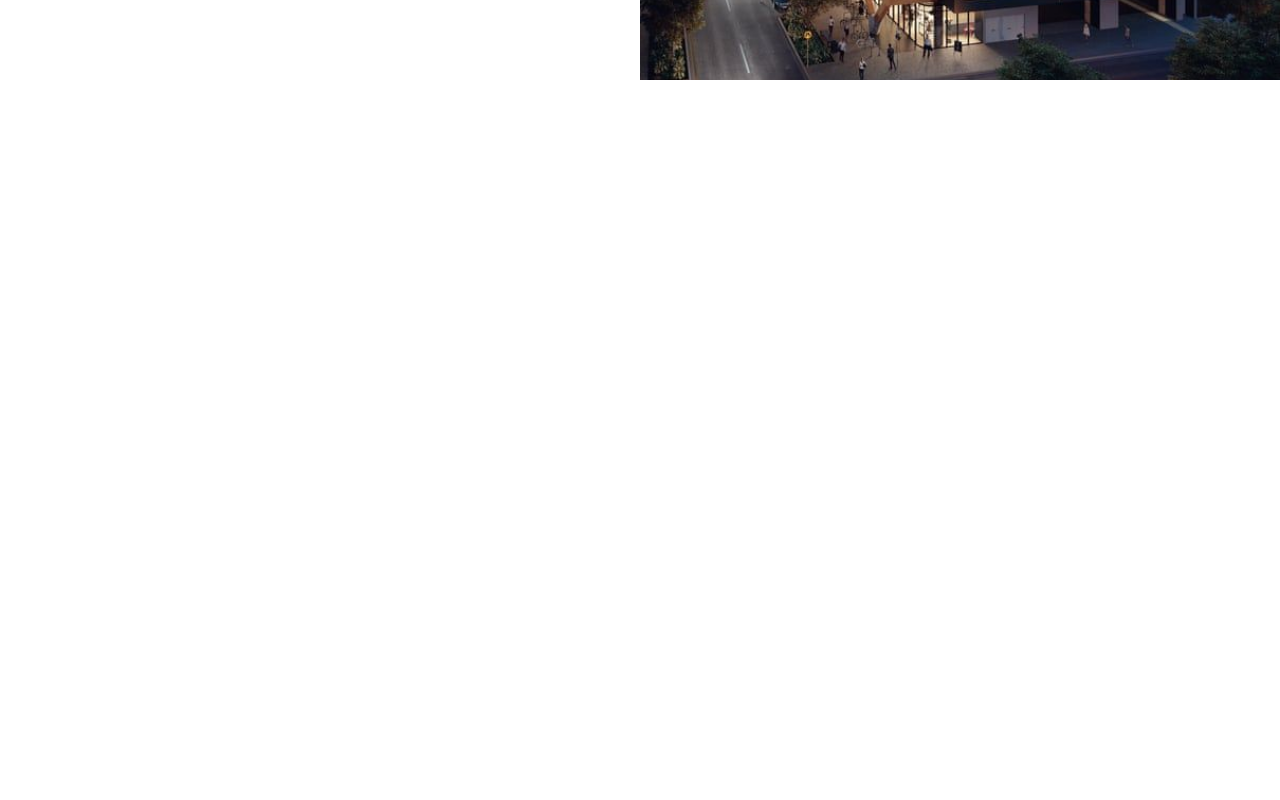
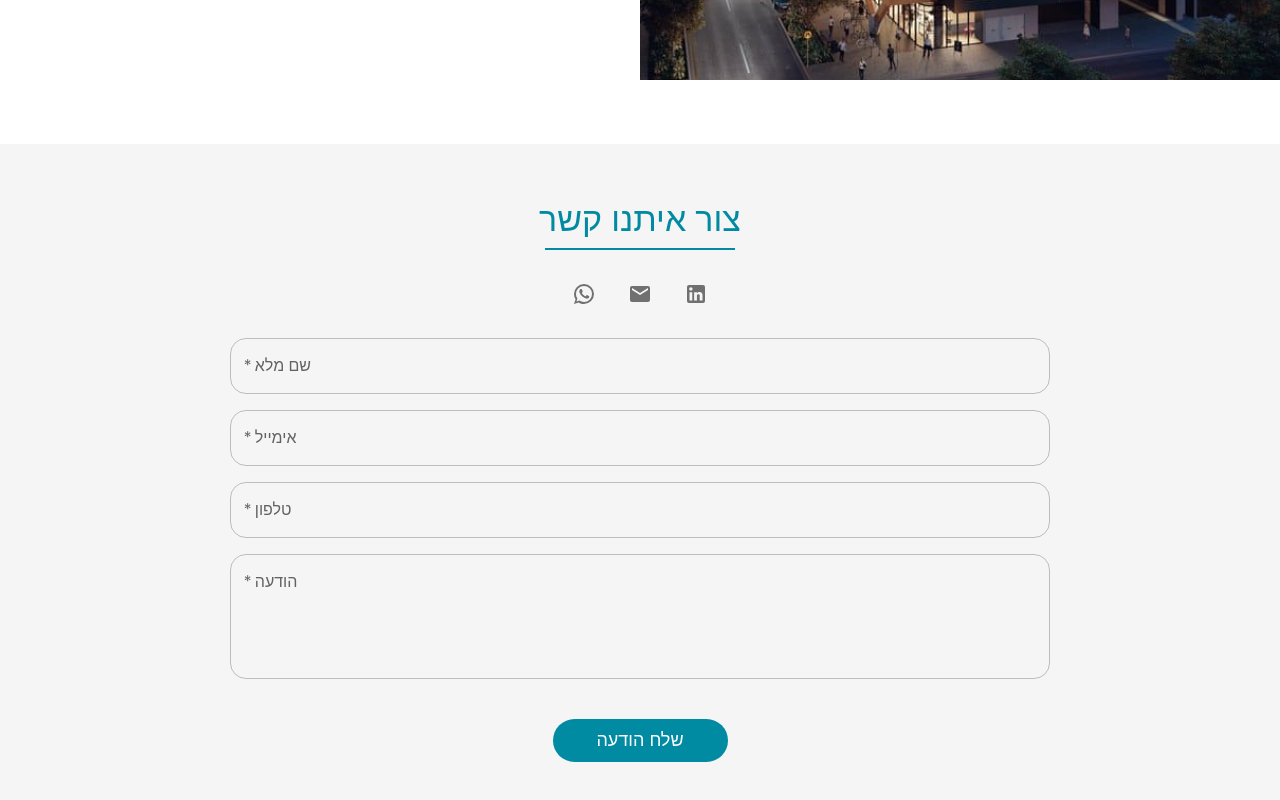
Before and after one commit to edengolan1/Project, a React (Create React App) app: page / in a window 1280 px wide. Shown: the part 2743-3543 px from the top of the page. Before the commit the page ends 2830 px from the top, so only its background shows below. Built offline with nearby package versions, Linux system fonts and the light colour scheme.

Commit message:
added contact

```diff
--- a/package.json
+++ b/package.json
@@ -10,6 +10,7 @@
     "@testing-library/jest-dom": "^5.17.0",
     "@testing-library/react": "^13.4.0",
     "@testing-library/user-event": "^13.5.0",
+    "emailjs-com": "^3.2.0",
     "react": "^18.3.1",
     "react-dom": "^18.3.1",
     "react-scripts": "5.0.1",
--- /dev/null
+++ b/src/components/Contact.js
@@ -0,0 +1,182 @@
+import React, { useState } from "react";
+import { TextField, Typography, Grid, Box, IconButton } from "@mui/material";
+import emailjs from "emailjs-com";
+import WhatsAppIcon from "@mui/icons-material/WhatsApp";
+import EmailIcon from "@mui/icons-material/Email";
+import LinkedInIcon from "@mui/icons-material/LinkedIn";
+import CustomButton from "./Button/CustomButton";
+
+function Contact() {
+  const [fullName, setFullName] = useState("");
+  const [phone, setPhone] = useState("");
+  const [email, setEmail] = useState("");
+  const [message, setMessage] = useState("");
+
+  const sendEmail = (e) => {
+    e.preventDefault();
+    emailjs
+      .send(
+        "service_npnvzce",
+        "template_ywnmreo",
+        {
+          to_email: "eden9123@gmail.com",
+          from_name: fullName,
+          message: message,
+          phone: phone,
+          reply_to: email,
+        },
+        "rVzX5fBmrNmT9I_Cq"
+      )
+      .then(
+        (response) => {
+          console.log("Email sent:", response);
+          alert("Message sent! Thank you!");
+        },
+        (error) => {
+          console.error("Email send failed:", error);
+        }
+      );
+    setFullName("");
+    setEmail("");
+    setPhone("");
+    setMessage("");
+  };
+
+  return (
+    <Box
+      sx={{
+        mt: 8,
+        mb: 6,
+        backgroundColor: "whitesmoke",
+        padding: "54px",
+        display: "flex",
+        flexDirection: "column",
+        alignItems: "center",
+      }}
+    >
+      <Typography variant="h4" align="center" color="#018ba3">
+        צור איתנו קשר
+      </Typography>
+      <Box
+        sx={{
+          borderBottom: "2px solid #018ba3",
+          marginTop: 1,
+          display: "inline-block",
+          width: "190px",
+        }}
+      />
+      <Box
+        sx={{
+          display: "flex",
+          justifyContent: "center",
+          m: 3,
+          gap: 2,
+        }}
+      >
+        <IconButton
+          component="a"
+          href="https://wa.me/+972522877510"
+          target="_blank"
+          rel="noopener noreferrer"
+        >
+          <WhatsAppIcon />
+        </IconButton>
+        <IconButton
+          component="a"
+          href="mailto:eden9123@gmail.com"
+          target="_blank"
+          rel="noopener noreferrer"
+        >
+          <EmailIcon />
+        </IconButton>
+        <IconButton
+          component="a"
+          href="https://www.linkedin.com/in/eden--golan/"
+          target="_blank"
+          rel="noopener noreferrer"
+        >
+          <LinkedInIcon />
+        </IconButton>
+      </Box>
+      <form onSubmit={sendEmail}>
+        <Grid container spacing={2} justifyContent="center" alignItems="center">
+          <Grid item xs={12} display="flex" justifyContent="center">
+            {" "}
+            <TextField
+              label="שם מלא"
+              variant="outlined"
+              value={fullName}
+              onChange={(e) => setFullName(e.target.value)}
+              required
+              dir="rtl"
+              sx={{ width: "70%" }}
+              InputProps={{
+                style: { textAlign: "right", borderRadius: "16px" },
+              }}
+            />
+          </Grid>
+          <Grid item xs={12} display="flex" justifyContent="center">
+            {" "}
+            <TextField
+              label="אימייל"
+              variant="outlined"
+              type="email"
+              sx={{ width: "70%" }}
+              value={email}
+              onChange={(e) => setEmail(e.target.value)}
+              required
+              dir="rtl"
+              InputProps={{
+                style: { textAlign: "right", borderRadius: "16px" },
+              }}
+            />
+          </Grid>
+          <Grid item xs={12} display="flex" justifyContent="center">
+            {" "}
+            <TextField
+              label="טלפון"
+              variant="outlined"
+              type="phone"
+              sx={{ width: "70%" }}
+              value={phone}
+              onChange={(e) => setPhone(e.target.value)}
+              required
+              dir="rtl"
+              InputProps={{
+                style: { textAlign: "right", borderRadius: "16px" },
+              }}
+            />
+          </Grid>
+          <Grid item xs={12} display="flex" justifyContent="center">
+            {" "}
+            {/* מרכז את השדה */}
+            <TextField
+              label="הודעה"
+              variant="outlined"
+              multiline
+              rows={4}
+              sx={{ width: "70%" }}
+              value={message}
+              onChange={(e) => setMessage(e.target.value)}
+              required
+              dir="rtl"
+              InputProps={{
+                style: { textAlign: "right", borderRadius: "16px" },
+              }}
+            />
+          </Grid>
+          <Grid item xs={12}>
+            <Box sx={{ mt: 3, display: "flex", justifyContent: "center" }}>
+              <CustomButton
+                text={"שלח הודעה"}
+                onClick={() => alert("ההודעה נשלחה")}
+              />
+            </Box>
+          </Grid>
+        </Grid>
+      </form>
+    </Box>
+  );
+}
+
+export default Contact;
--- a/src/pages/Home.js
+++ b/src/pages/Home.js
@@ -3,6 +3,7 @@ import NavBar from "../components/NavBar";
 import Video from "../components/Video";
 import About from "../components/About";
 import Projects from "../components/Projects";
+import Contact from "../components/Contact";
 
 function Home() {
   return (
@@ -11,6 +12,7 @@ function Home() {
       <Video />
       <About />
       <Projects />
+      <Contact />
     </>
   );
 }
```
Also changed, not shown: public/assets/PhotoContact.jpg (added), 9 other files (tests, documents, lock files or other folders).
